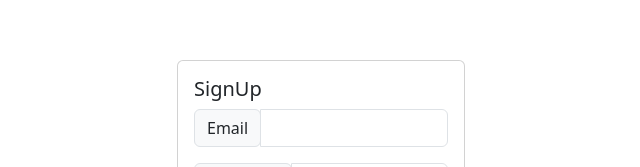
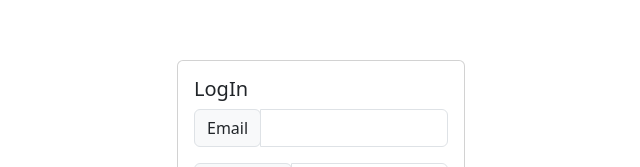
Before and after one commit to chrisgithub2020/NotesWebApp, a React (Vite) app in the folder frontend/: page /login in a window 1280 px wide. Shown: the part 214-381 px from the top of the page, without its empty margins (319-959 px from the left). Built offline with nearby package versions, Linux system fonts and the light colour scheme.

Commit message:
Last one

```diff
--- a/frontend/src/pages/Auth/LogIn.tsx
+++ b/frontend/src/pages/Auth/LogIn.tsx
@@ -39,7 +39,7 @@
     <div className="container">
       <div className="card mx-auto" style={{ width: "18rem" }}>
         <div className="card-body">
-          <h5 className="card-title">SignUp</h5>
+          <h5 className="card-title">LogIn</h5>
           <div className="input-group mb-3">
             <div className="input-group-prepend">
               <span className="input-group-text" id="inputGroup-sizing-default">
```
